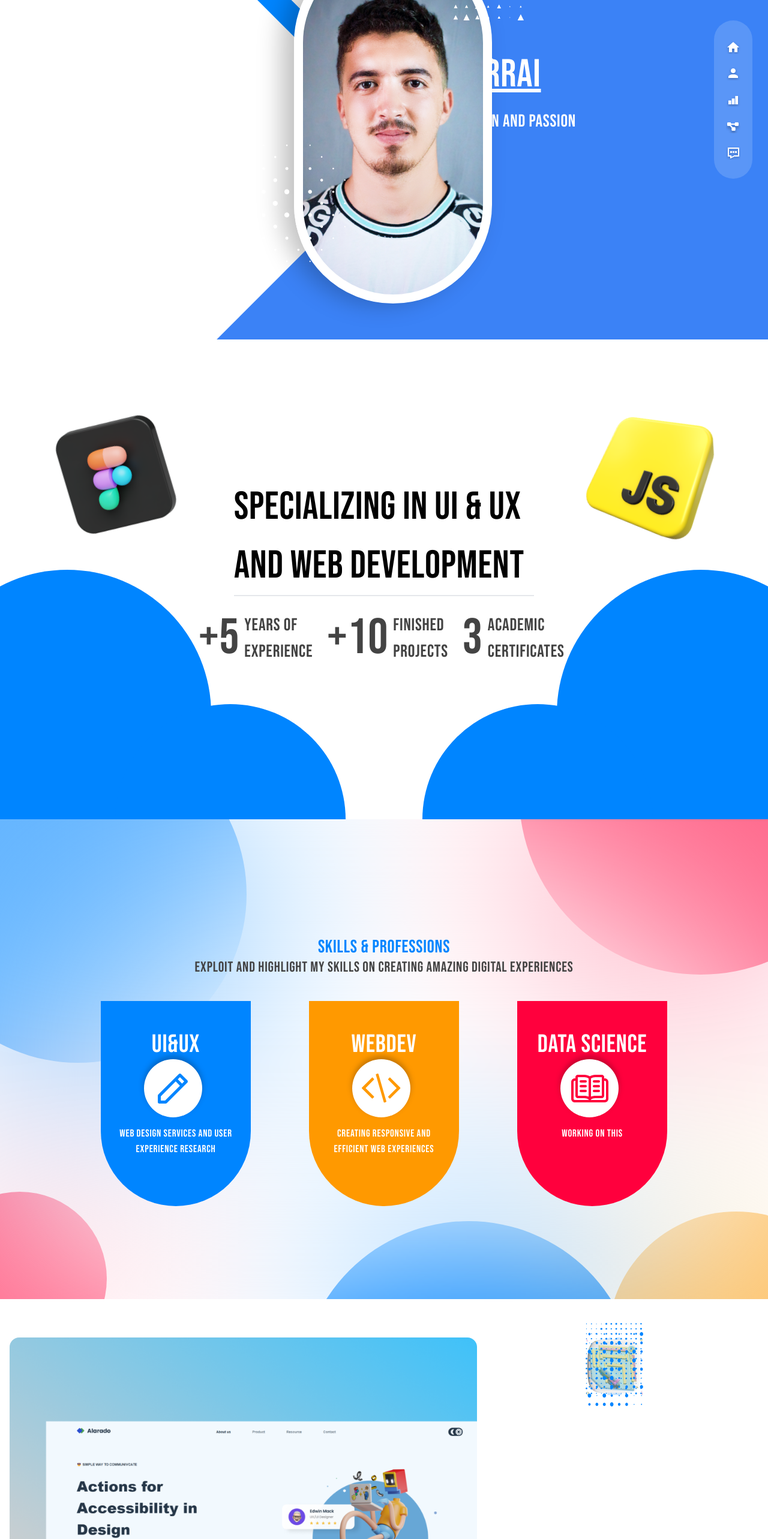
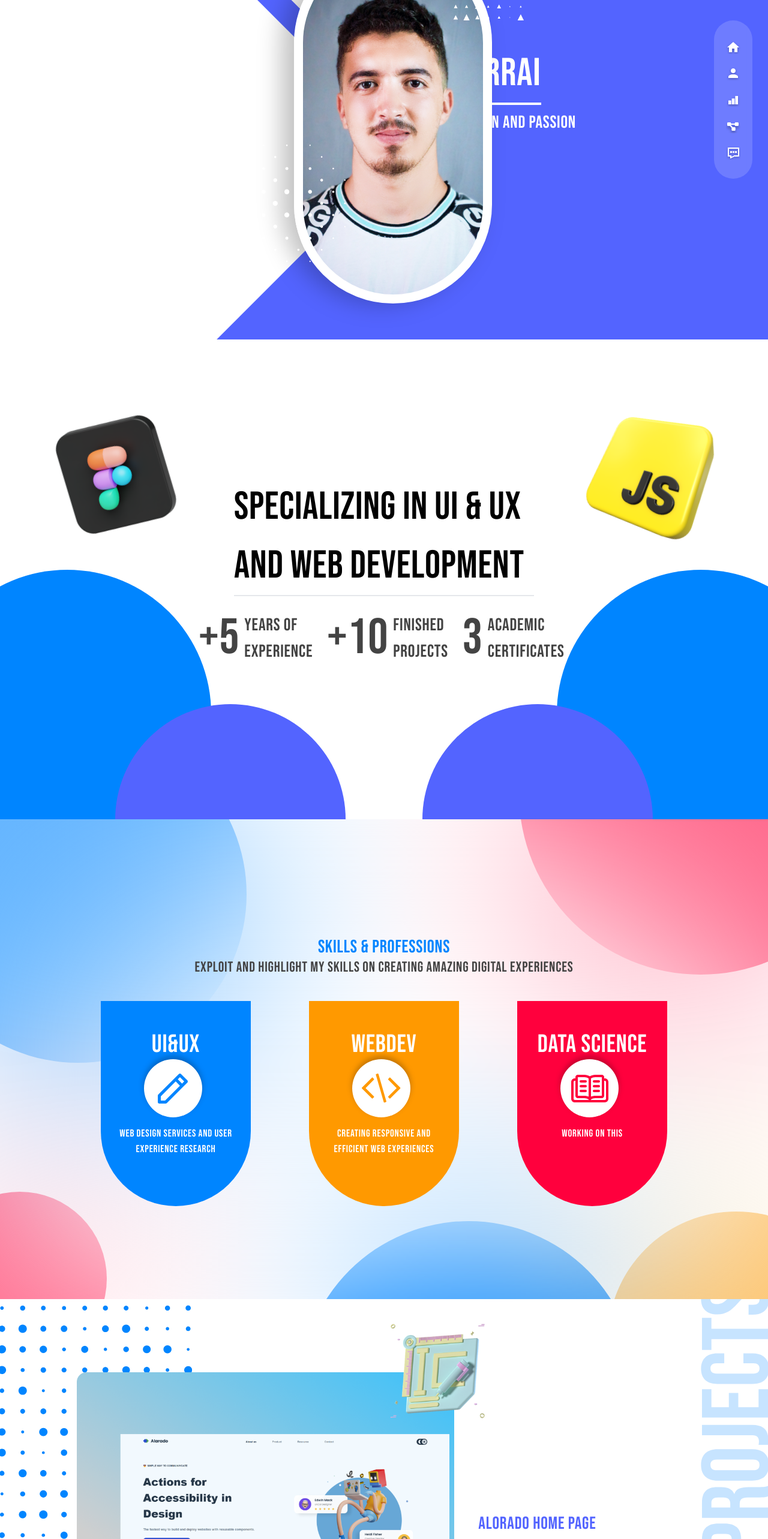
Before and after one commit to yassinkr/portfolio, a React (Vite) app: page / in a window 1280 px wide. Shown: the part 234-2800 px from the top of the page at 60% size. Built offline with nearby package versions, Linux system fonts and the light colour scheme.

Commit message:
added carousel images

```diff
--- a/src/Componentes/card.jsx
+++ b/src/Componentes/card.jsx
@@ -1,4 +1,4 @@
-import React from 'react';
+import PropTypes from 'prop-types';
 import Book from '../assets/book.jsx';
 import Pincel from '../assets/pincel.jsx';
 import Tags from '../assets/tags.jsx';
@@ -13,12 +13,13 @@ const Card = ({ color,title,desc }) => {
     case 'myyellow':
       svg = <Tags />;
       break;
-    case 'myblue':
+    case 'secondaryblue':
       svg = <Pincel />;
       break;
     default:
       svg = null;
   }
+
   return (
     <div className={`w-[250px] h-[342px] rounded-b-[125px] bg-${color} text-white relative `}>
       <div className={`bg-gradient-to-b from-${color} to-white w-full h-[145px] border-[9px] border-transparent text-42 text-white flex justify-center items-center `}>
@@ -33,5 +34,9 @@ const Card = ({ color,title,desc }) => {
     </div>
   );
 };
-
+Card.propTypes={
+  color: PropTypes.string,
+  title: PropTypes.string,
+  desc: PropTypes.string,
+};
 export default Card;
--- a/src/Componentes/cards.jsx
+++ b/src/Componentes/cards.jsx
@@ -1,23 +1,22 @@
-import React from 'react'
 import Card from './card'
 const cards = () => {
   return (
     <div className='w-full  h-screen relative flex justify-center items-center overflow-hidden'>
       <div className='w-full  h-screen absolute overflow-hidden bg-opacity-100'>
        <div className='relativ bg-opacity-100'>
-        <div className='rounded-full w-[562px] h-[562px] bg-myblue left-[500px] bottom-[-432px] absolute'></div>
+        <div className='rounded-full w-[562px] h-[562px] bg-secondaryblue left-[500px] bottom-[-432px] absolute'></div>
         <div className='rounded-full w-[605px] h-[605px] bg-myred right-[-190px] top-[-346px] absolute opacity-[60%]'></div>
 
         <div className='rounded-full w-[290px] h-[290px] bg-myred left-[-112px] bottom-[-111px] absolute opacity-[60%]'></div>
 
         <div className='rounded-full w-[428px] h-[428px] bg-myyellow right-[-161px] bottom-[-282px] absolute opacity-[60%]'></div>
 
-        <div className='rounded-full w-[562px] h-[562px] bg-myblue left-[-151px] top-[-156px] absolute opacity-[60%]'></div></div>
+        <div className='rounded-full w-[562px] h-[562px] bg-secondaryblue left-[-151px] top-[-156px] absolute opacity-[60%]'></div></div>
       </div>
       <div className='flex justify-center align-middle items-center backdrop-blur-[150px] w-full h-full'>
               <div className=''>
                 <div className='py-[40px]'>
-                 <div className='text-myblue text-3xl text-center'>
+                 <div className='text-secondaryblue text-3xl text-center'>
                    Skills & professions
                  </div>
                  <div className='text-myblack text-2xl text-center'>
@@ -27,7 +26,7 @@ const cards = () => {
 
 
                 <div className='flex space-x-3 justify-center items-center align-middle gap-[85px] bg-opacity-100'>
-                 <Card color={"myblue"} title={"UI&UX"} desc={"web design services and user experience research"}/>
+                 <Card color={"secondaryblue"} title={"UI&UX"} desc={"web design services and user experience research"}/>
                  <Card color={"myyellow"} title={"WEBDEV"} desc={"creating Responsive and efficient web experiences"}/>
                  <Card color={"myred"} title={"Data Science"} desc={"working on this"}/>
                 </div>
--- a/src/Componentes/carousel.jsx
+++ b/src/Componentes/carousel.jsx
@@ -1,14 +1,5 @@
-import React, { useState } from 'react';
-
-import projects from "../assets/PROJECTS.svg"
-
-import git from "../assets/Git.svg"
-
-import ArchiTool from "../assets/Architecture_Tools.svg"
-
-import unform1 from "../assets/unform_b1c5.svg"
-import unform2 from "../assets/unform_b299.svg"
-const carousel = ()=> {
+import { useState } from 'react';
+const Carousel = ()=> {
   const slides = [
     {
       url: '/src/assets/alorado.png',
@@ -62,36 +53,40 @@ const carousel = ()=> {
   };
 
   return (
-    <div className='max-w-[1400px] h-[780px] w-full z-1 m-auto py-16 px-4 relative group'>
-        <img className="absolute right-0  z-5 w-[32rem] h-24" src={projects}></img>
-        <img className="absolute right-0 rotate-90 z-5 w-[32rem] h-24" src={git}></img>
-        <img className="absolute right-0 rotate-90 z-5 w-[32rem] h-24" src={ArchiTool}></img>
-        <img className="absolute right-0 rotate-90 z-5 w-[32rem] h-24" src={unform1}></img>
-        <img className="absolute right-0 rotate-90 z-5 w-[32rem] h-24" src={unform2}></img>
-      <div className='relative w-full h-full overflow-hidden bg-center bg-cover' >
+    <div className='max-w-full h-screen w-full z-1 relative group flex flex-col justify-center items-center'>
+
+        <div className="absolute top-0 right-0 z-10 w-28 h-1/2 bg-center bg-cover bg-no-repeat " style={{ backgroundImage: "url(src/assets/PROJECTS.svg)" }}></div>
+        <div className="absolute bottom-24 left-[5%] z-10 w-40 h-40 bg-center bg-cover bg-no-repeat " style={{ backgroundImage: "url(src/assets/Git.svg)" }}></div>
+        <div className="absolute top-10 right-[36.8%] z-10 w-40 h-40 bg-center bg-cover bg-no-repeat " style={{ backgroundImage: "url(src/assets/Architecture_Tools.svg)" }}></div>
+        <div className="absolute bottom-0 right-0 z-10 w-48 h-48 bg-center bg-cover bg-no-repeat " style={{ backgroundImage: "url(src/assets/unform_b299.svg)" }}></div>
+        <div className="absolute top-0 left-0 z-1 w-[25%] h-1/2 bg-center bg-cover bg-no-repeat " style={{ backgroundImage: "url(src/assets/unform_b1c5.svg)" }}></div>
+
+      <div className='relative w-[80%] h-[60%] overflow-hidden bg-transparent' >
       {slides.map((slide, index) => (
         <div
           key={index}
           className={`absolute flex z-3 inset-0 w-full h-full rounded-2xl  duration-500 transition ease-in-out delay-150 ${
-            index === currentIndex ? 'translate-x-0' : 'translate-x-full'
+            index === currentIndex ? 'translate-x-0' : 'translate-x-[120%]'
           }`}
 
         >
             <div className="w-2/3 h-full rounded-2xl bg-center bg-cover" style={{ backgroundImage: `url(${slide.url})` }}></div>
             <div className='w-1/3 h-full flex flex-col justify-center items-start m-10'>
-                <div>{slide.title}</div>
-                <div>{slide.description}</div>
+                <div className='text-myblue text-29'>{slide.title}</div>
+                <div className=' text-[18px]'>{slide.description}</div>
             </div>
         </div>
       ))}
 
-    </div>
-      <div className='hidden group-hover:block absolute top-[50%] -translate-x-0 translate-y-[-50%] left-5 text-2xl rounded-full p-2 bg-black/20 text-white cursor-pointer'>
-        <button onClick={prevSlide}  >previous</button>
+     </div>
+     <div className='absolute w-[50%] h-full mr-[29.5%]'>
+      <div className='hidden group-hover:block absolute top-[50%] -translate-x-0 translate-y-[-50%] left-0 rounded-full w-16 h-16 bg-white/20 cursor-pointer justify-center items-center'>
+        <button onClick={prevSlide} className="ml-2 mt-3 w-10 h-10 bg-center bg-contain bg-no-repeat rotate-180 " style={{ backgroundImage: "url(src/assets/Polygon1.svg)" }} ></button>
       </div>
-      {/* Right Arrow */}
-      <div className='hidden group-hover:block absolute top-[50%] -translate-x-0 translate-y-[-50%] right-5 text-2xl rounded-full p-2 bg-black/20 text-white cursor-pointer'>
-      <button onClick={nextSlide} >next </button>
+
+      <div className='hidden group-hover:block absolute top-[50%] -translate-x-0 translate-y-[-50%] right-0 rounded-full w-16 h-16 bg-white/20 cursor-pointer justify-center items-center'>
+      <button onClick={nextSlide} className="ml-4 mt-3 w-10 h-10 bg-center bg-contain bg-no-repeat " style={{ backgroundImage: "url(src/assets/Polygon1.svg)" }}> </button>
+      </div>
       </div>
       <div className='flex top-4 justify-center py-2'>
         {slides.map((slide, slideIndex) => (
@@ -108,4 +103,4 @@ const carousel = ()=> {
   );
 }
 
-export default carousel;
+export default Carousel;
--- a/src/Componentes/expertise.jsx
+++ b/src/Componentes/expertise.jsx
@@ -1,4 +1,3 @@
-import React from 'react';
 import js from '../assets/js.svg';
 import figma_icon from '../assets/figma_icon.svg';
 import Years from './years'
@@ -12,8 +11,8 @@ const Expertise = () => {
         <img src={figma_icon} alt="figma_icon" />
       </div>
 
-      <div className='absolute bg-myblue right-[-8rem] bottom-[-4rem] w-[30rem] h-[30rem] rounded-full'></div>
-      <div className='absolute bg-myblue left-[-8rem] bottom-[-4rem] w-[30rem] h-[30rem] rounded-full'></div>
+      <div className='absolute bg-secondaryblue right-[-8rem] bottom-[-4rem] w-[30rem] h-[30rem] rounded-full'></div>
+      <div className='absolute bg-secondaryblue left-[-8rem] bottom-[-4rem] w-[30rem] h-[30rem] rounded-full'></div>
 
       <div className='absolute bg-myblue right-48 bottom-[-12rem] w-96 h-96 rounded-full'></div>
       <div className='absolute bg-myblue left-48 bottom-[-12rem] w-96 h-96 rounded-full'></div>
--- a/src/Componentes/landing_catch.jsx
+++ b/src/Componentes/landing_catch.jsx
@@ -1,4 +1,3 @@
-import React from 'react';
 import instagram from '../assets/instagram.svg'
 import twitter from '../assets/twitter.svg'
 import linkedin from '../assets/linkedin.svg'
@@ -24,7 +23,7 @@ const LandingCatch = () => {
 
   return (
 
-    <div className='bg-blue-500 flex justify-end font-bebas items-center text-center text-white h-screen w-full relative overflow-hidden'>
+    <div className='bg-myblue flex justify-end font-bebas items-center text-center text-white h-screen w-full relative overflow-hidden'>
       <div style={containerStyle}></div>
         <div className=' bg-white absolute left-[-45rem] top-[-19rem] h-[80rem] rotate-45 aspect-square flex flex-col gap-16  py-16 z-0'>
         <div className='bg-myblue w-full h-10'></div>
@@ -37,9 +36,12 @@ const LandingCatch = () => {
      <img src={sparcle2} alt="sparcle2" />
       </div>
 
-      <div className='grid aligne-right px-80 '>
-        <div className='underline font-md text-7xl text-white'>
+      <div className='flex flex-col justify-center items-center px-80 '>
+        <div className=' font-md text-7xl text-white'>
           HI! I am Yassin Kerrai
+        </div>
+        <div className='w-[80%] h-1 bg-white'>
+        <div className='w-1 h-1 shadow-sm shadow-white animate-move' ></div>
         </div>
         <div className='text-29 font-md pt-2'>
           Crafting Digital Experiences with Precision and Passion
--- a/tailwind.config.js
+++ b/tailwind.config.js
@@ -6,8 +6,16 @@ export default {
   ],  theme: {
 
     extend: {
+      animation: {
+        move: 'move 2s infinite alternate',
+      },
+      keyframes: {
 
-
+        move: {
+          '0%': { left: '0' },
+          '100%': { left: 'calc(100% - 100px)'}
+        }
+      },
       fontFamily: {
         bebas: ['Bebas Neue'],
         // Add more custom font families here if needed
@@ -28,7 +36,8 @@ export default {
 
         myred:"#FF003D",
 
-        myblue:  '#0085FF',
+        myblue:  '#5364FF',
+        secondaryblue:"#0085FF"
 
       },
     },
```
Also changed, not shown: src/assets/Polygon1.svg (added).
